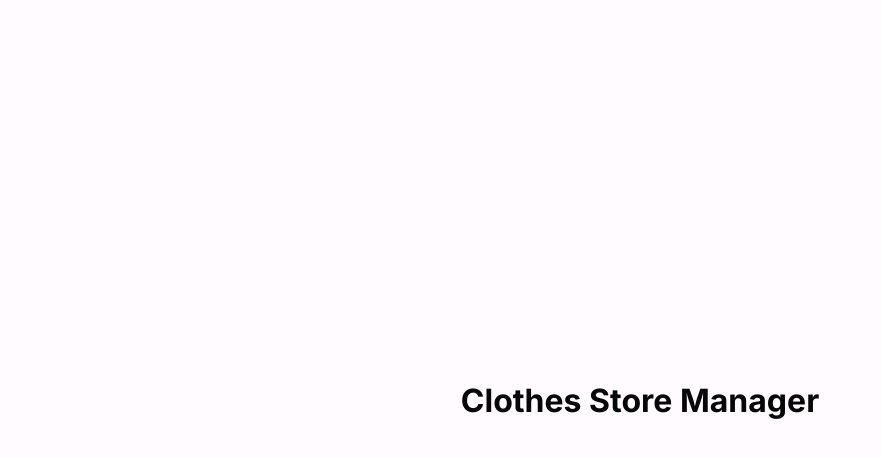
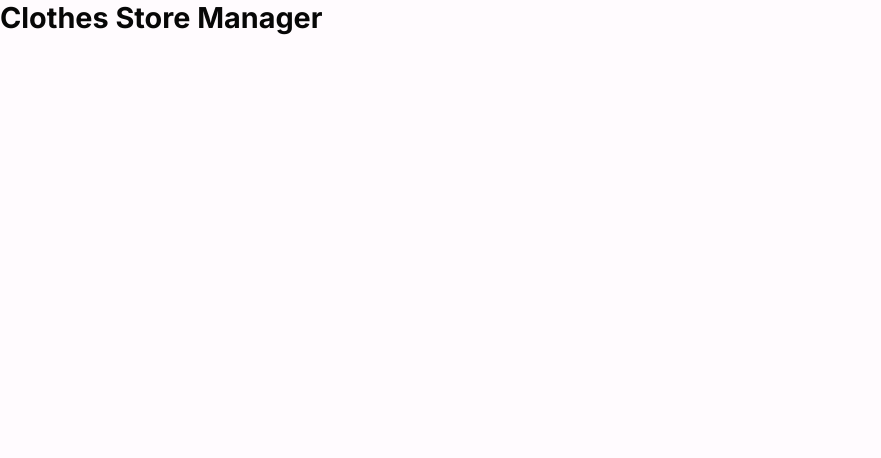
Before and after one commit to mateusfg7/clothes-store-manager, a Next.js app in the folder web/: page / in a window 1280 px wide. Shown: the top 458 px of the page, without its empty margins (0-881 px from the left). Built offline with nearby package versions, Linux system fonts and the light colour scheme.

Commit message:
web: update global style
Add root font-size

```diff
--- a/web/src/styles/global.ts
+++ b/web/src/styles/global.ts
@@ -1,17 +1,16 @@
 import { createGlobalStyle } from 'styled-components'
 
 export default createGlobalStyle`
+  :root {
+    font-size: 90%;
+  }
+
   * {
     margin: 0;
     padding: 0;
     box-sizing: border-box;
   }
   body {
-    display: flex;
-    justify-content: center;
-    align-items: center;
-    flex-direction: column;
-    height: 100vh;
     background: ${props => props.theme.colors.background};
     font-family: 'Inter', sans-serif;
     color: ${props => props.theme.colors.text};
```
